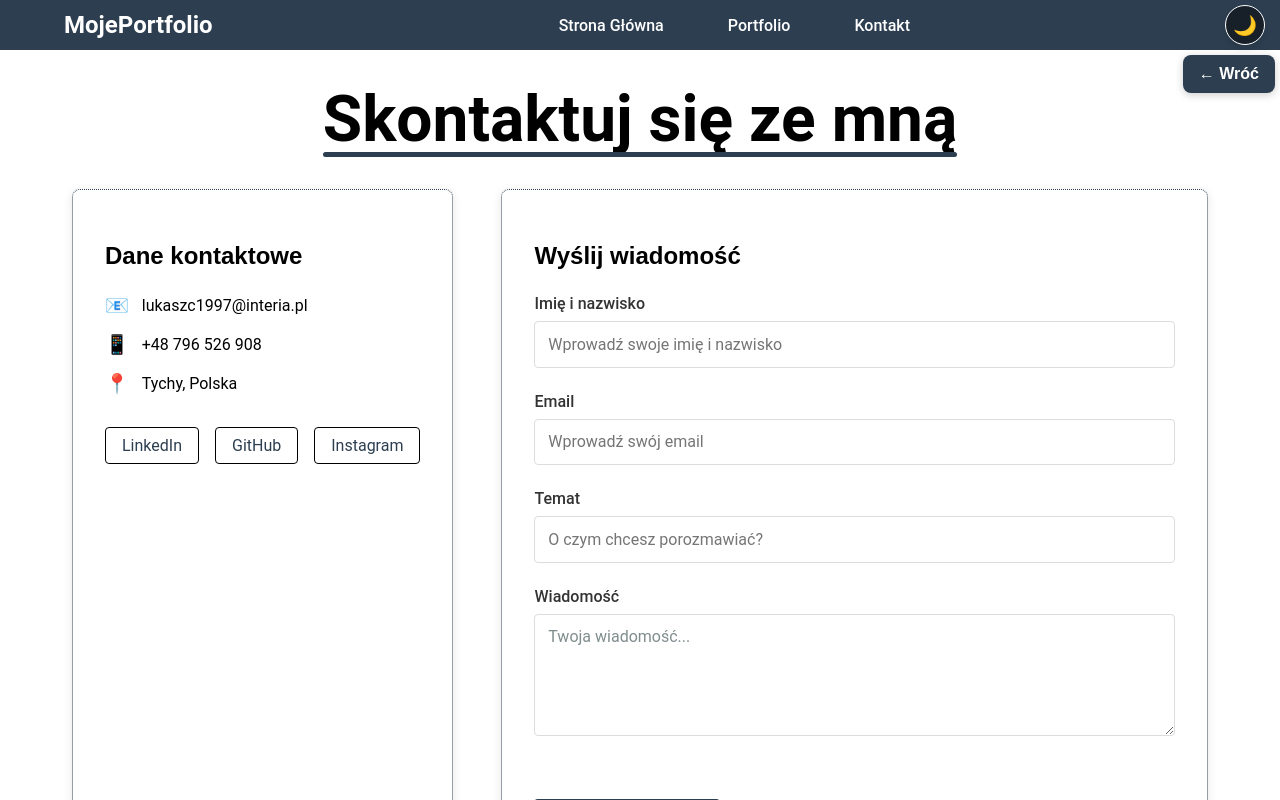
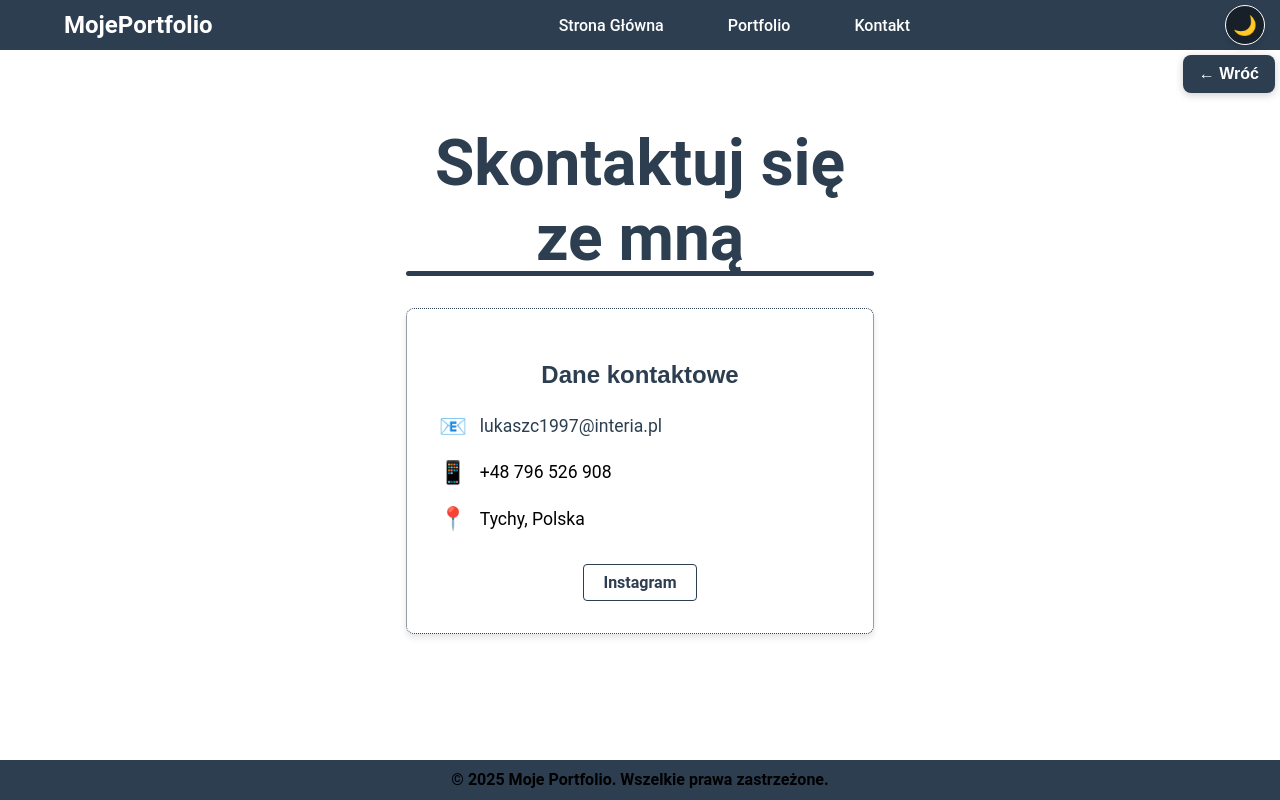
Before and after one commit to Lukaszc97/Portfolio, a React (Vite) app: page /contact in a window 1280 px wide. Built offline with nearby package versions, Linux system fonts and the light colour scheme.

Commit message:
poprawki

```diff
--- a/package.json
+++ b/package.json
@@ -14,6 +14,7 @@
   },
   "dependencies": {
     "crypto-browserify": "^3.12.1",
+    "emailjs-com": "^3.2.0",
     "mathjs": "^14.4.0",
     "react": "^19.1.0",
     "react-dom": "^19.1.0",
--- a/src/pages/Contact/Contact.css
+++ b/src/pages/Contact/Contact.css
@@ -1,53 +1,60 @@
 @import '../../variables.css';
 
 .contact {
-  max-width: 1200px;
+  max-width: 500px;
   margin: 0 auto;
-  padding: 2rem;
+  padding: 2rem 1rem;
+  background-color: var(--background-color);
+  color: var(--text-primary-color);
+  transition: background-color 0.3s, color 0.3s;
 }
 
 .contact-title {
   text-align: center;
-  color: var(--text);
+  color: var(--text-title-color);
   margin-bottom: 2rem;
+  transition: color 0.3s;
 }
 
 .contact-container {
-  display: grid;
-  grid-template-columns: 1fr 2fr;
-  gap: 3rem;
+  display: block;
 }
 
-.contact-info,
-.contact-form {
-  background: #fff;
+.contact-info {
+  background: var(--background-color);
   padding: 2rem;
-  box-shadow: 0 2px 10px rgba(0, 0, 0, 0.1);
+  box-shadow: var(--box-shadow-light);
   border: 1px dotted var(--primary-color);
   border-radius: 8px;
+  transition: background-color 0.3s, border-color 0.3s;
 }
 
-.info-title,
-.form-title {
-  color: var(--text);
+.info-title {
+  color: var(--text-title-color);
   margin-bottom: 1.5rem;
   font-size: 1.5rem;
+  text-align: center;
+  transition: color 0.3s;
 }
 
 .info-item {
   display: flex;
   align-items: center;
   gap: 0.8rem;
-  margin-bottom: 1rem;
+  margin-bottom: 1.2rem;
+  font-size: 1.1rem;
+  color: var(--text-primary-color);
+  transition: color 0.3s;
 }
 
 .icon {
-  font-size: 1.2rem;
+  font-size: 1.4rem;
 }
 
 .info-link {
-  color: var(--text);
+  color: var(--link-color);
   transition: color 0.3s;
+  word-break: break-word;
 }
 
 .info-link:hover {
@@ -56,72 +63,77 @@
 }
 
 .info-text {
-  color: var(--text);
+  color: var(--text-primary-color);
 }
 
 .social-links {
   display: flex;
+  justify-content: center;
   gap: 1rem;
   margin-top: 2rem;
 }
 
 .social-link {
   color: var(--primary-color);
-  padding: 0.5rem 1rem;
-  border: 1px solid black;
+  padding: 0.5rem 1.2rem;
+  border: 1px solid var(--primary-color);
   border-radius: 4px;
+  font-weight: 600;
   transition: all 0.3s;
+  text-decoration: none;
 }
 
 .social-link:hover {
   background-color: var(--primary-color);
-  color: white;
+  color: var(--text-secondary-color);
 }
 
-.form-group {
-  margin-bottom: 1.5rem;
+/* Dark theme overrides */
+:root.dark-theme .contact {
+  background-color: var(--background-color);
+  color: var(--text-primary-color);
 }
 
-.form-group label {
-  display: block;
-  margin-bottom: 0.5rem;
-  color: #333;
-  font-weight: 500;
+:root.dark-theme .contact-title,
+:root.dark-theme .info-title {
+  color: var(--text-title-color);
 }
 
-.form-group input,
-.form-group textarea {
-  width: 100%;
-  padding: 0.8rem;
-  border: 1px solid #ddd;
-  border-radius: 4px;
-  font-size: 1rem;
-  transition: border-color 0.3s;
+:root.dark-theme .contact-info {
+  background: var(--background-color);
+  border-color: var(--primary-color);
+  box-shadow: var(--box-shadow-medium);
 }
 
-.form-group input:focus,
-.form-group textarea:focus {
-  border-color: var(--primary-color);
-  outline: none;
+:root.dark-theme .info-item,
+:root.dark-theme .info-link,
+:root.dark-theme .info-text {
+  color: var(--text-primary-color);
 }
 
-.submit-btn {
-  background-color: var(--primary-color);
-  color: white;
-  border: none;
-  padding: 0.8rem 1.5rem;
-  border-radius: 4px;
-  font-size: 1rem;
-  cursor: pointer;
-  transition: background-color 0.3s;
+:root.dark-theme .social-link {
+  color: var(--primary-color);
+  border-color: var(--primary-color);
 }
 
-.submit-btn:hover {
-  background-color: var(--hover-primary-color);
+:root.dark-theme .social-link:hover {
+  background-color: var(--primary-color);
+  color: var(--text-secondary-color);
 }
 
-@media (max-width: 768px) {
-  .contact-container {
-    grid-template-columns: 1fr;
+/* Mobile tweaks */
+@media (max-width: 480px) {
+  .contact {
+    padding: 1rem;
+  }
+
+  .info-item {
+    font-size: 1rem;
+    gap: 0.5rem;
+  }
+
+  .social-link {
+    padding: 0.4rem 1rem;
+    font-size: 0.9rem;
   }
 }
--- a/src/pages/Contact/Contact.jsx
+++ b/src/pages/Contact/Contact.jsx
@@ -1,29 +1,22 @@
 import React from "react";
-import { Link } from "react-router-dom";
 import BackButton from "../../components/BackButton";
 import './Contact.css';
 
 const Contact = () => {
-  const handleSubmit = (e) => {
-    e.preventDefault();
-
-    alert('Formularz został wysłany!');
-  };
-
   return (
     <div className="contact">
-      <BackButton/>
+      <BackButton />
       <h1 className="contact-title">Skontaktuj się ze mną</h1>
 
-
       <div className="contact-container">
-        {/* Sekcja informacji kontaktowych */}
         <div className="contact-info">
           <h2 className="info-title">Dane kontaktowe</h2>
 
           <div className="info-item">
             <span className="icon">📧</span>
-            <a href="mailto:przyklad@email.com" className="info-link">lukaszc1997@interia.pl</a>
+            <a href="mailto:lukaszc1997@interia.pl" className="info-link">
+              lukaszc1997@interia.pl
+            </a>
           </div>
 
           <div className="info-item">
@@ -37,61 +30,10 @@ const Contact = () => {
           </div>
 
           <div className="social-links">
-            <a href="#" className="social-link">LinkedIn</a>
-            <a href="#" className="social-link">GitHub</a>
-            <a href="#" className="social-link">Instagram</a>
+           {/*  <a href="#" className="social-link" target="_blank" rel="noopener noreferrer">LinkedIn</a> */}
+            {/* <a href="#" className="social-link" target="_blank" rel="noopener noreferrer">GitHub</a> */}
+            <a href="https://www.instagram.com/lukas_cieslik?igsh=MXU0ZzJ3ZnVyNnZzdA==" className="social-link" target="_blank" rel="noopener noreferrer">Instagram</a>
           </div>
-        </div>
-
-        {/* Sekcja formularza */}
-        <div className="contact-form">
-          <h2 className="form-title">Wyślij wiadomość</h2>
-          <form onSubmit={handleSubmit}>
-            <div className="form-group">
-              <label htmlFor="name">Imię i nazwisko</label>
-              <input
-                type="text"
-                id="name"
-                name="name"
-                required
-                placeholder="Wprowadź swoje imię i nazwisko"
-              />
-            </div>
-
-            <div className="form-group">
-              <label htmlFor="email">Email</label>
-              <input
-                type="email"
-                id="email"
-                name="email"
-                required
-                placeholder="Wprowadź swój email"
-              />
-            </div>
-
-            <div className="form-group">
-              <label htmlFor="subject">Temat</label>
-              <input
-                type="text"
-                id="subject"
-                name="subject"
-                placeholder="O czym chcesz porozmawiać?"
-              />
-            </div>
-
-            <div className="form-group">
-              <label htmlFor="message">Wiadomość</label>
-              <textarea
-                id="message"
-                name="message"
-                rows="5"
-                required
-                placeholder="Twoja wiadomość..."
-              ></textarea>
-            </div>
-
-            <button type="submit" className="submit-btn">Wyślij wiadomość</button>
-          </form>
         </div>
       </div>
     </div>
--- a/src/pages/Portfolio/Portfolio.css
+++ b/src/pages/Portfolio/Portfolio.css
@@ -43,7 +43,18 @@
 .portfolio-card h2 {
     color: var(--text-secondary-color);
     margin-bottom: 0.5rem;
+    scale: 1.7;
 }
 .title{
     color: var(--text-title-color);
   }
+  .portfolio-note {
+  text-align: center;
+  color: red;
+  background: var(--section-background-color);
+  padding: 0.5rem 1rem;
+  border-radius: 4px;
+  margin-bottom: 1.5rem;
+  font-style: italic;
+  scale: 1.5;
+}
--- a/src/pages/Portfolio/Portfolio.jsx
+++ b/src/pages/Portfolio/Portfolio.jsx
@@ -6,15 +6,19 @@ const Portfolio = () => {
   return (
     <div className="portfolio">
       <h1 className="title">Łukasz Cieślik</h1>
+      <p className="portfolio-note">
+        Strona cały czas się rozwija – wkrótce pojawią się nowe sekcje i materiały.
+      </p>
       <div className="portfolio-grid">
         <Link to="/portfolio/biography" className="portfolio-card">
-        <h2>O mnie</h2>
-        <p>Dowiedz się więcej o moich doświadczeniach, pasjach i projektach</p></Link>
+          <h2>O mnie</h2>
+          <p>Dowiedz się więcej o moich doświadczeniach, pasjach i projektach</p>
+        </Link>
         <Link to="/portfolio/dance-gallery" className="portfolio-card">
           <h2>Galeria Taneczna</h2>
           <p>Zobacz moje zdjęcia i filmy taneczne</p>
         </Link>
-       {/*  <Link to="/portfolio/coding-Projects" className="portfolio-card">
+        {/* <Link to="/portfolio/coding-Projects" className="portfolio-card">
           <h2>Projekty Kodowania</h2>
           <p>Przeglądaj moje aplikacje i gry</p>
         </Link> */}
```
Also changed, not shown: src/pages/Portfolio/Biography/Biography.jsx (+39 -19 lines), 1 other file (tests, documents, lock files or other folders).
